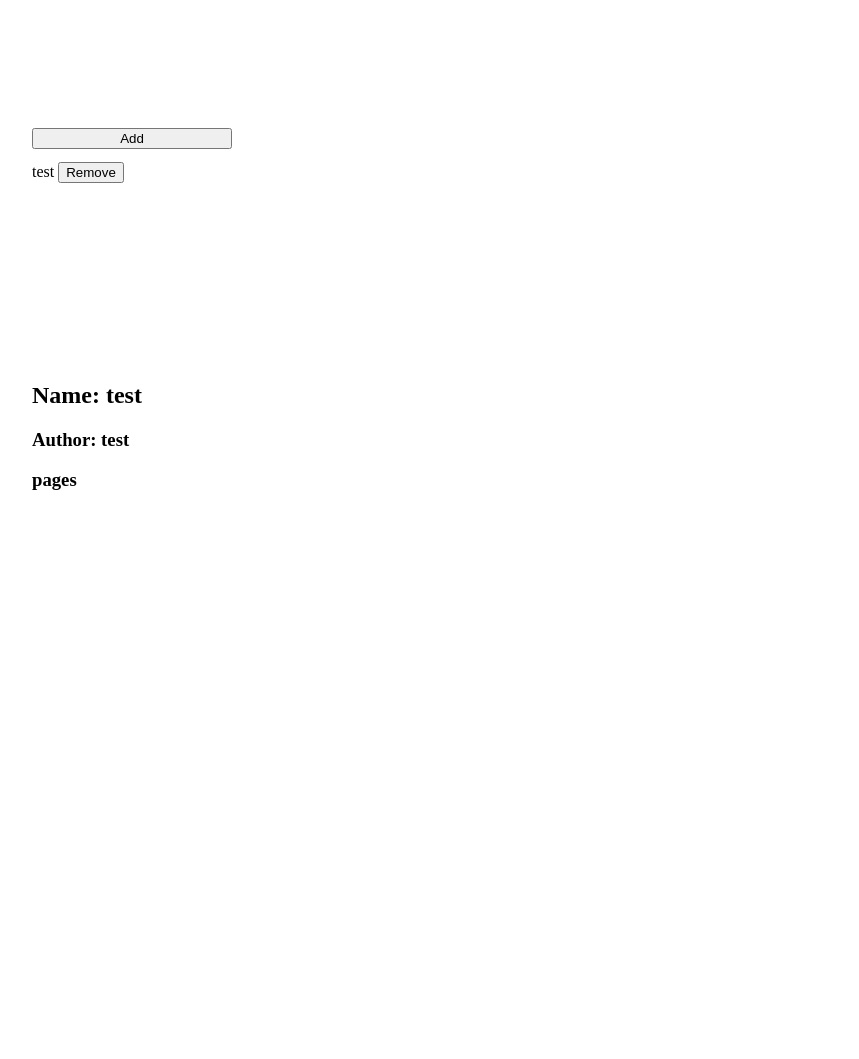
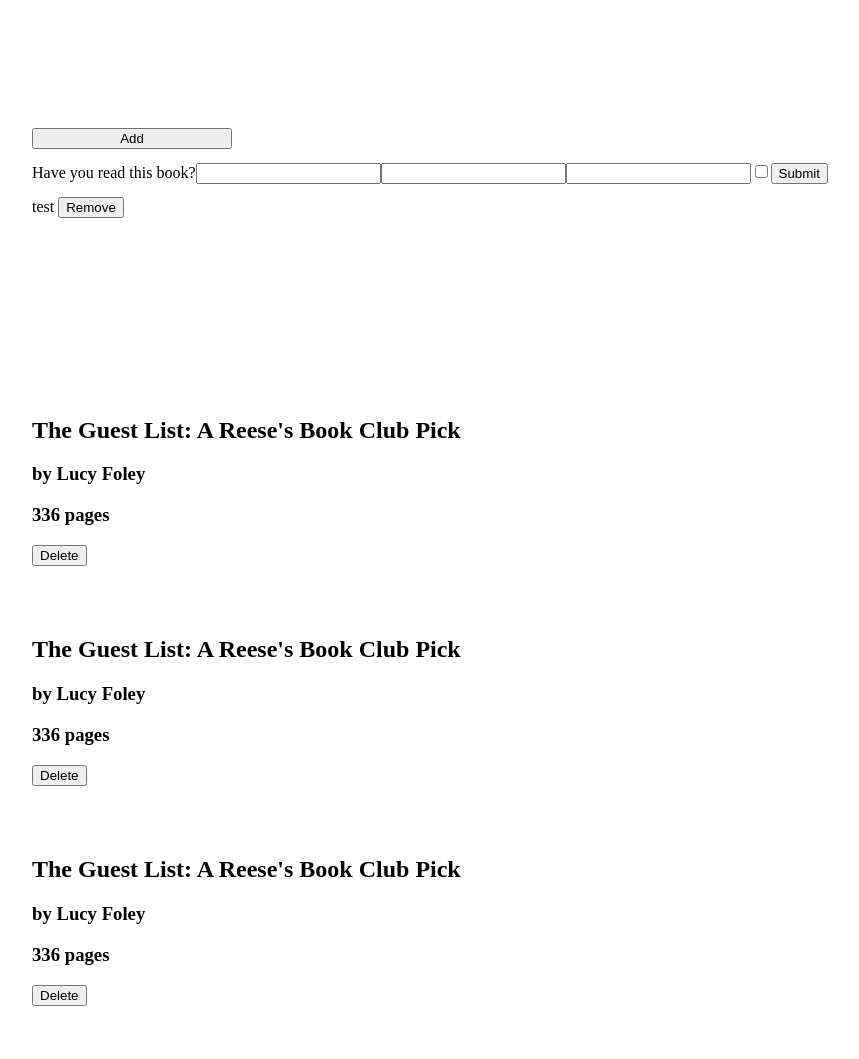
Before and after one commit to BlueDoraemon/library-page, a plain HTML site: page index.html in a window 1280 px wide. Shown: the whole page, without its empty margins (96-955 px from the left). Before the commit the page ends 800 px from the top, so only its background shows below. Drawn offline with Linux system fonts and the light colour scheme.

Commit message:
Add createcard(), createForm()

```diff
--- a/index.html
+++ b/index.html
@@ -10,6 +10,9 @@
 </head>
 <body>
     <button>Add</button>
+<div class="header">
+     <div class="window"></div></div>
+
     <div class="main">
         <div class="card">
            test
--- a/javascript/script.js
+++ b/javascript/script.js
@@ -19,37 +19,29 @@ function removeBook(int) {
     library.splice(int,1);
 }
 
-
 function createBook(name, author, pages, read){
     const book = new Book(name, author, pages, read);
     return book;
 }
-const book1 = new Book(`The Guest List: A Reese's Book Club Pick`,`Lucy Foley`, 336,false);
-const book2 = new Book(`The Guest List: A Reese's Book Club Pick`,`Lucy Foley`, 336,false);
-const book3 = new Book(`The Guest List: A Reese's Book Club Pick`,`Lucy Foley`, 336,false);
-//make a function that creates a book
-
-
-
-
-
 
 
 //Each card has a header name author pages and a read icon
-function createCard() {
+function createCard(i) {
     const card = document.createElement('div');
     card.classList.add('card');
     card.dataset.index = library.length - 1;
 
-    const name = document.createElement('h2');
-    const author = document.createElement('h3');
-    const pages = document.createElement('h3');
+    const name1 = document.createElement('h2');
+    const author1 = document.createElement('h3');
+    const pages1 = document.createElement('h3');
+    const remove1 = document.createElement('button');
 
-    name.textContent = 'Name: test';
-    author.textContent = 'Author: test';
-    pages.textContent = 'pages';
+    name1.textContent = library[i].name;
+    author1.textContent = 'by ' + library[i].author;
+    pages1.textContent = library[i].pages + ' pages';
+    remove1.textContent = 'Delete'
 
-    card.append(name, author, pages);
+    card.append(name1, author1, pages1, remove1);
 
     const e = document.querySelector('.main');
     e.append(card);
@@ -58,7 +50,63 @@ function createCard() {
     //No return value
 }
 
+// Form asks for user to input name author pages and a read icon
+function createForm(){
+    const form = document.createElement('form');
+    form.classList.add('forms');
+
+    const nameLabel = document.createElement('label');
+    nameLabel.for = 'name';
+    nameLabel.textContent = 'Name:';
+    const name = document.createElement('input');
+    name.type = 'text';
+    name.id = 'name';
+
+    const authorLabel = document.createElement('label');
+    nameLabel.for = 'author';
+    nameLabel.textContent = 'Author:';
+    const author = document.createElement('input');
+    author.type = 'text';
+    author.id = 'author';
+
+    const pagesLabel = document.createElement('label');
+    nameLabel.for = 'pages';
+    nameLabel.textContent = 'No. of Pages:';
+
+    const pages = document.createElement('input');
+    pages.type = 'text';
+    pages.id = 'pages';
+
+    const read = document.createElement('input');
+    read.type = 'checkbox';
+    read.id = 'read';
+    const readLabel = document.createElement('label');
+    nameLabel.for = 'read';
+    nameLabel.textContent = 'Have you read this book?';
+
+    const submit = document.createElement('input');
+    submit.type = 'submit';
+
+    // submit.textContent = ''
+
+    form.append(nameLabel, name, authorLabel, author, pagesLabel, pages,read,readLabel, submit);
+    const e = document.querySelector('.window'); // change location other
+    e.append(form);
+
+    form.addEventListener('submit', (e) => {
+        e.preventDefault();
+        let book = createBook(name.value, author.value, pages.value)
+        addBookToLibrary(book);
+        createCard(library.length-1);
+        console.log(library.length);
+    })
+}
+
 //Testing===============================
+const book1 = new Book(`The Guest List: A Reese's Book Club Pick`,`Lucy Foley`, 336,true);
+const book2 = new Book(`The Guest List: A Reese's Book Club Pick`,`Lucy Foley`, 336,false);
+const book3 = new Book(`The Guest List: A Reese's Book Club Pick`,`Lucy Foley`, 336,false);
+
 addBookToLibrary(book1);
 addBookToLibrary(book2);
 addBookToLibrary(book3);
@@ -74,4 +122,10 @@ removeBook(3);
 console.log(library); // Expect 3 books
 
 
-const b = createCard();
+createCard(0);
+createCard(1);
+createCard(2);//Expect show cards on main div
+
+// book1.hasRead(); // Alert youve read it
+
+createForm(); // Expect show a form on window div
```
